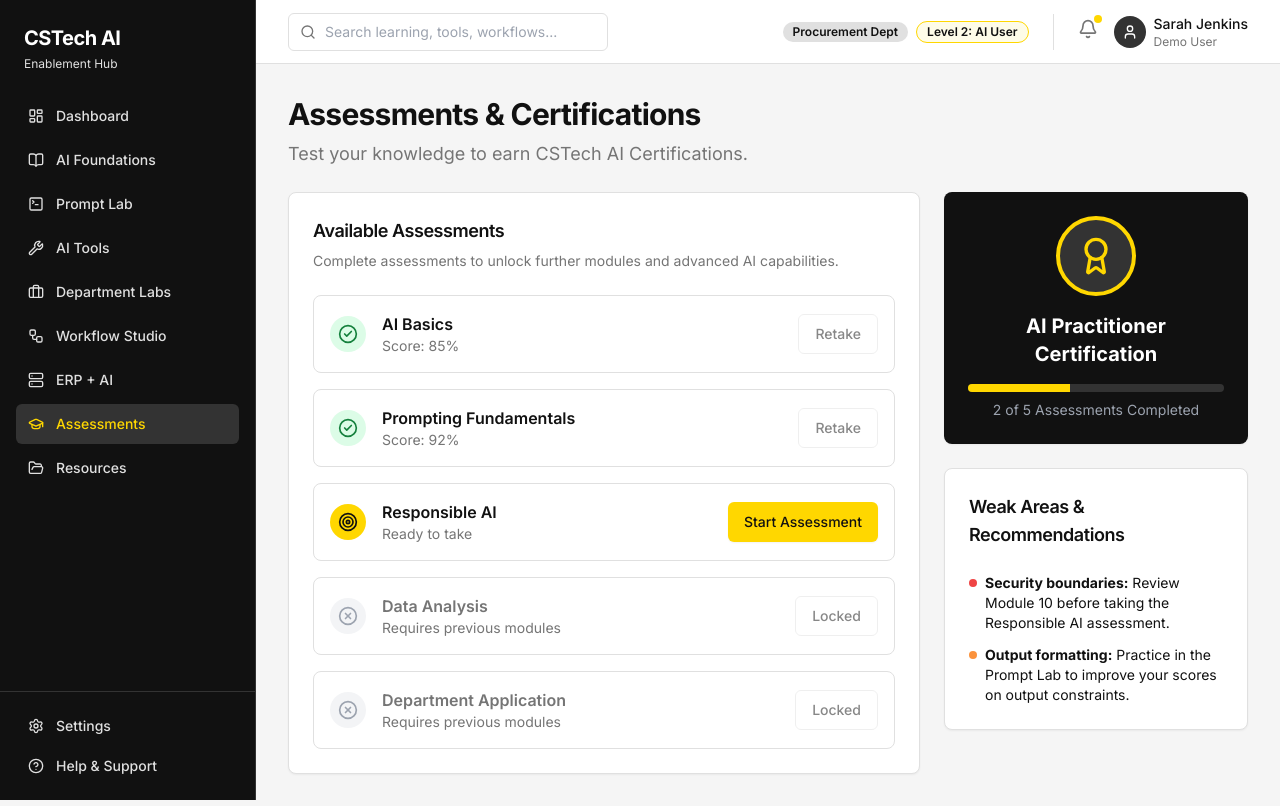
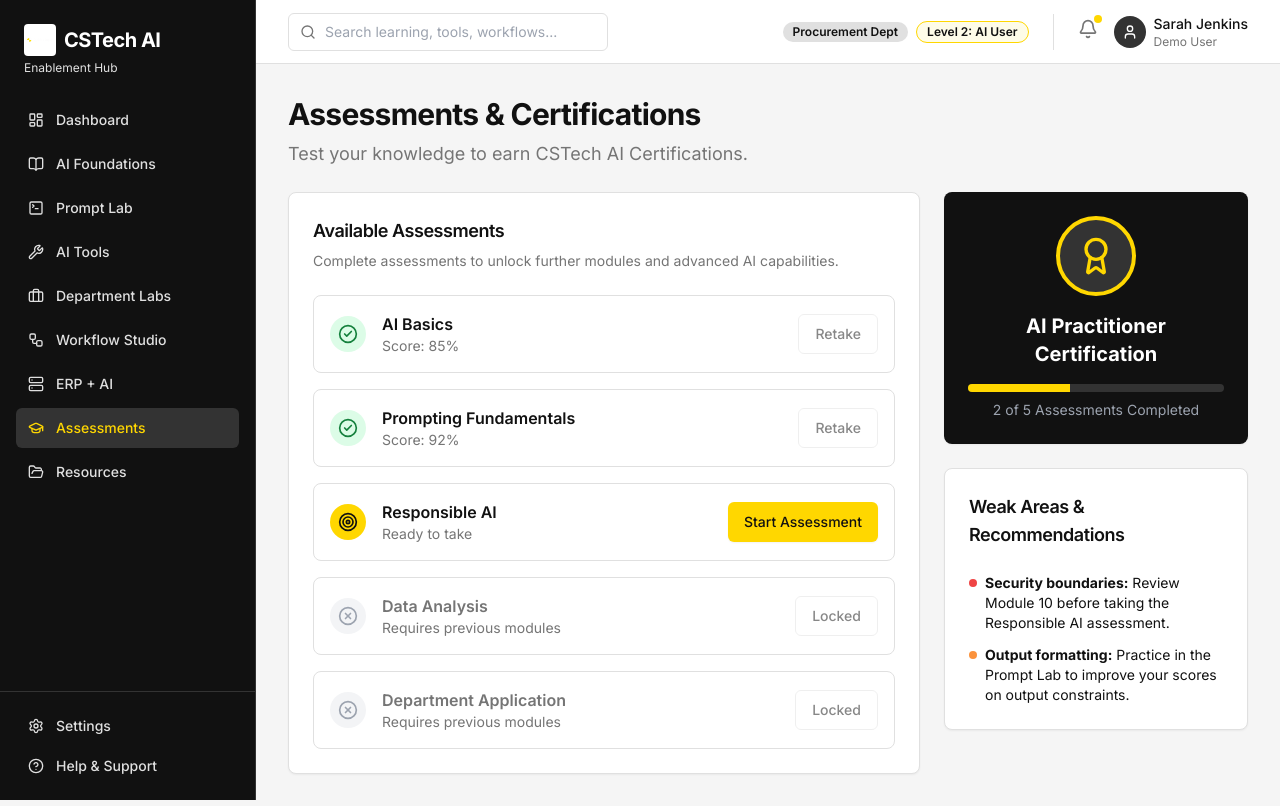
Before and after one commit to pruthvirajtarode/CSTech-AI-Enablement-Hub, a React (Vite) app: page /assessments in a window 1280 px wide. Built offline with nearby package versions, Linux system fonts and the light colour scheme.

Commit message:
Add company logo to Sidebar and Login

```diff
--- a/src/components/navigation/Sidebar.tsx
+++ b/src/components/navigation/Sidebar.tsx
@@ -51,8 +51,11 @@ export function Sidebar({ isOpen = false, setIsOpen }: SidebarProps) {
       )}>
         <div className="p-6 flex items-center justify-between">
           <div>
-            <h1 className="text-xl font-bold tracking-tight">CSTech AI</h1>
-            <p className="text-xs text-brand-gray mt-1">Enablement Hub</p>
+            <div className="flex items-center gap-2 mb-1">
+              <img src="/logo.avif" alt="CSTech Logo" className="w-8 h-8 object-contain rounded bg-white p-0.5" />
+              <h1 className="text-xl font-bold tracking-tight">CSTech AI</h1>
+            </div>
+            <p className="text-xs text-brand-gray">Enablement Hub</p>
           </div>
           <button className="lg:hidden text-brand-gray hover:text-white" onClick={() => setIsOpen?.(false)}>
             <X className="w-6 h-6" />
--- a/src/pages/Login.tsx
+++ b/src/pages/Login.tsx
@@ -24,6 +24,9 @@ export function Login() {
       </div>
 
       <div className="z-10 text-center mb-8">
+        <div className="flex justify-center mb-6">
+           <img src="/logo.avif" alt="CSTech Logo" className="w-24 h-24 object-contain rounded-2xl bg-white p-2 shadow-lg" />
+        </div>
         <h1 className="text-4xl md:text-5xl font-bold text-white mb-4 tracking-tight">CSTech AI <span className="text-brand-yellow">Enablement Hub</span></h1>
         <p className="text-xl text-gray-300 max-w-2xl mx-auto">Learn AI. Apply AI. Improve the way you work.</p>
       </div>
```
Also changed, not shown: public/logo.avif (added).
